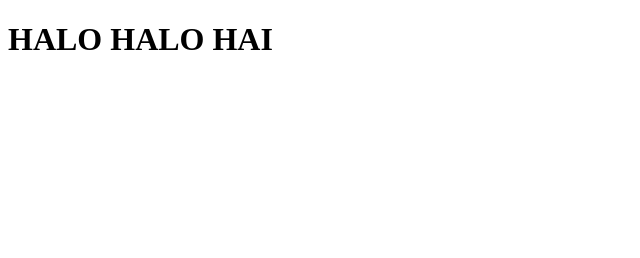
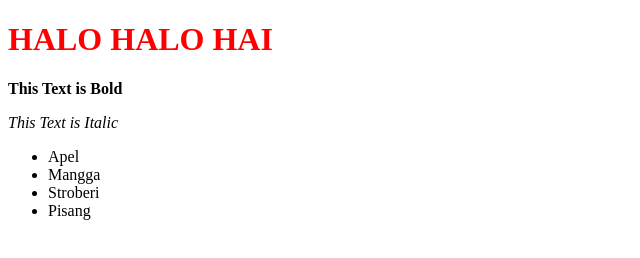
Before and after one commit to danangathaya2606/revou_course_day_2, a plain HTML site: page index.html in a window 1280 px wide. Shown: the whole page, without its empty margins (0-640 px from the left). Drawn offline with Linux system fonts and the light colour scheme.

Commit message:
nambah ul dan ol

```diff
--- a/index.html
+++ b/index.html
@@ -6,6 +6,14 @@
     <title>Day 2</title>
   </head>
   <body>
-    <h1>HALO HALO HAI</h1>
+    <h1 style="color: red">HALO HALO HAI</h1>
+    <p><b>This Text is Bold</b></p>
+    <p><i>This Text is Italic</i></p>
+    <ul type="disc">
+      <li>Apel</li>
+      <li>Mangga</li>
+      <li>Stroberi</li>
+      <li>Pisang</li>
+    </ul>
   </body>
 </html>
```
